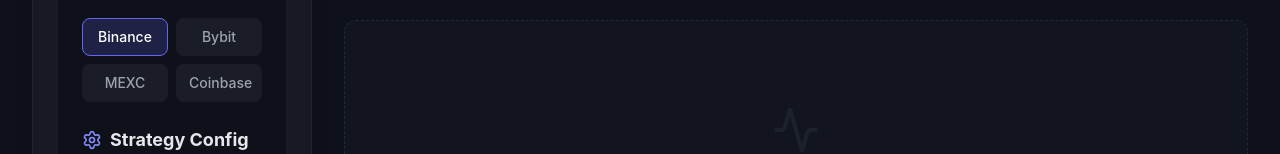
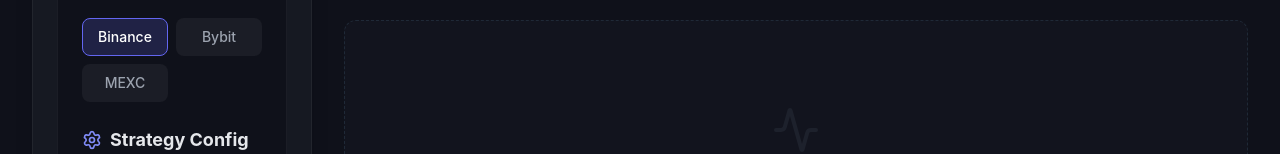
Before and after one commit to sainathtaidalwar/ema-scanner, a React (Vite) app in the folder webapp/: page /scanner in a window 1280 px wide. Shown: the part 173-327 px from the top of the page. Built offline with nearby package versions, Linux system fonts and the light colour scheme; no server answers.

Commit message:
fix: resolve MEXC init error and remove unsupported Coinbase exchange

```diff
--- a/webapp/src/components/ScannerDashboard.jsx
+++ b/webapp/src/components/ScannerDashboard.jsx
@@ -29,8 +29,7 @@
     const EXCHANGES = [
         { id: 'binance', name: 'Binance', color: 'text-yellow-400', url: 'https://www.binance.com/en/futures/' },
         { id: 'bybit', name: 'Bybit', color: 'text-orange-400', url: 'https://www.bybit.com/trade/' },
-        { id: 'mexc', name: 'MEXC', color: 'text-green-400', url: 'https://www.mexc.com/exchange/' },
-        { id: 'coinbase', name: 'Coinbase', color: 'text-blue-500', url: ' https://www.coinbase.com/advanced-trade/' }
+        { id: 'mexc', name: 'MEXC', color: 'text-green-400', url: 'https://www.mexc.com/exchange/' }
     ];
 
     const fetchTopPairs = async () => {
```
